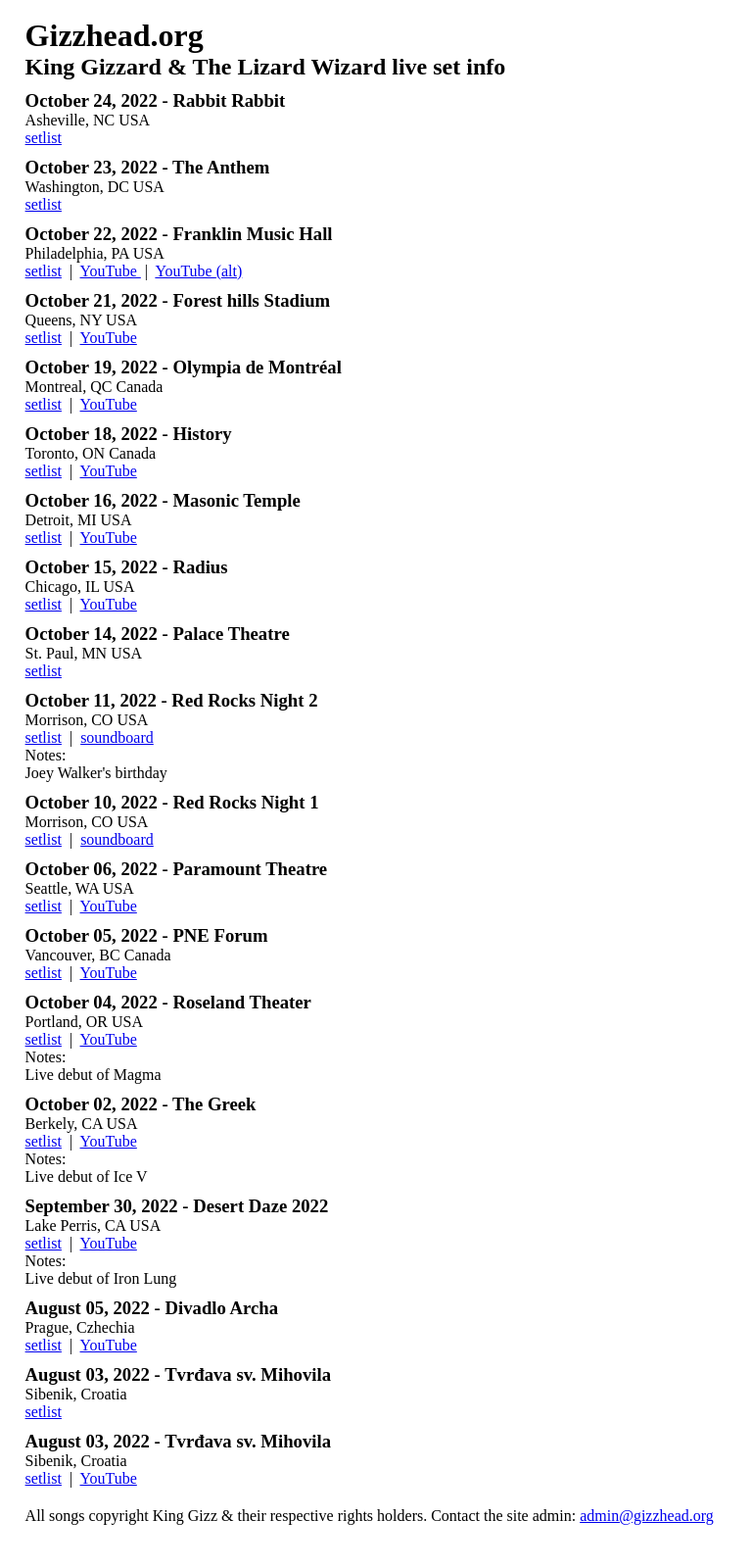
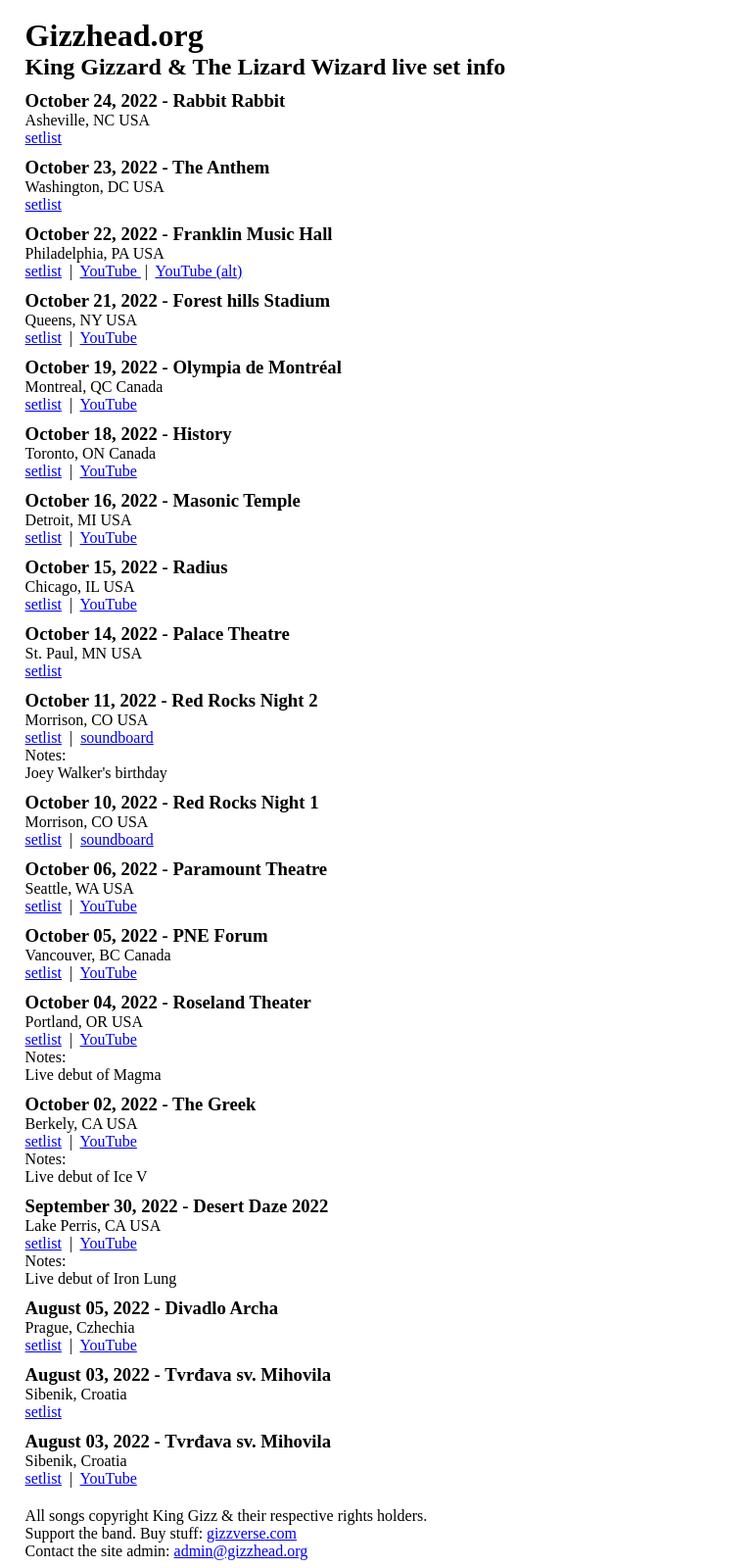
Before and after one commit to catskull/gizzhead.org, a Jekyll site: the page built from index.md, in a window 1280 px wide. Shown: the whole page at 98% size, without its empty margins (0-767 px from the left). Built offline with Jekyll 4.4.1, drawn with Linux system fonts in a browser that asks for light colours; before the commit the page ends 1564 px from its top, so only the background shows below that.

Commit message:
Add link to gizzverse

```diff
--- a/_layouts/default.html
+++ b/_layouts/default.html
@@ -58,12 +58,19 @@
         </section>
         {% if show.notes %}
           <section>
-            Notes:</br>{{ show.notes }}
+            Notes:<br>{{ show.notes }}
           </section>
         {% endif %}
       </article>
       {% endfor %}
     </section>
-    <footer>All songs copyright King Gizz & their respective rights holders. Contact the site admin: <a href="mailto:admin@gizzhead.org">admin@gizzhead.org</a></footer>
+    <footer>
+      All songs copyright King Gizz & their respective rights holders.
+      <br>
+      Support the band. Buy stuff: <a target="_blank" href="https://gizzverse.com" alt="King Gizzard & The Lizard Wizard official store">gizzverse.com</a>
+      <br>
+      Contact the site admin: <a href="mailto:admin@gizzhead.org">admin@gizzhead.org</a>
+      <br>
+    </footer>
   </body>
 </html>
```
